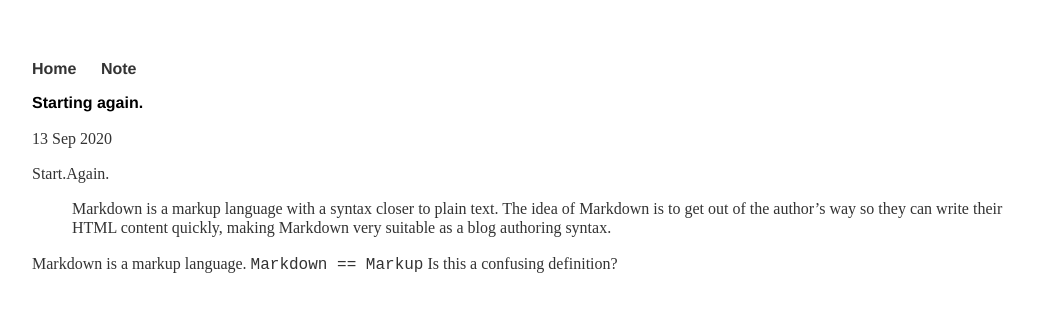
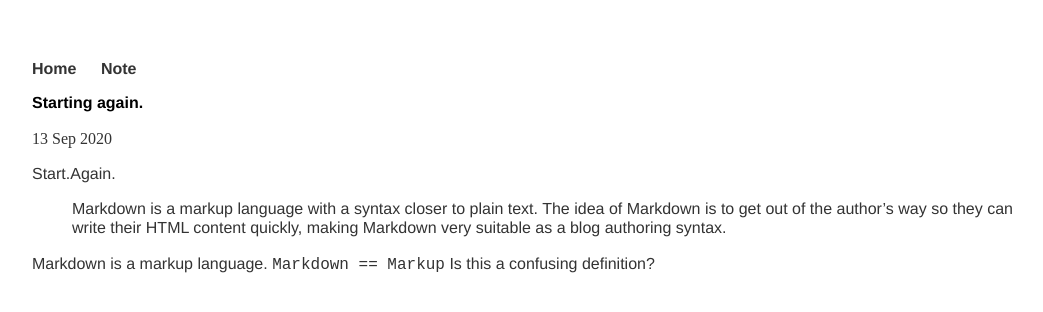
Before and after one commit to yuebwang/yuebwang.github.io, a Jekyll site: the page built from _posts/2020-09-13-hello-world.md, in a window 1280 px wide. Shown: the top 312 px of the page, without its empty margins (96-1139 px from the left). Built offline with Jekyll 4.4.1, drawn with Linux system fonts in a browser that asks for light colours; nearby versions of some CDN libraries; some web fonts are replaced; library files that are not in the unit come from our copies.

Commit message:
update blog post itself font and see if it works

```diff
--- a/css/main.css
+++ b/css/main.css
@@ -44,3 +44,8 @@ ul.posts {
 ul.posts li {
   list-style: none;
 }
+
+.post {
+  font-size: 1em;
+  font-family: "Helvetica", "Arial", "Sans-Serif";
+}
```
